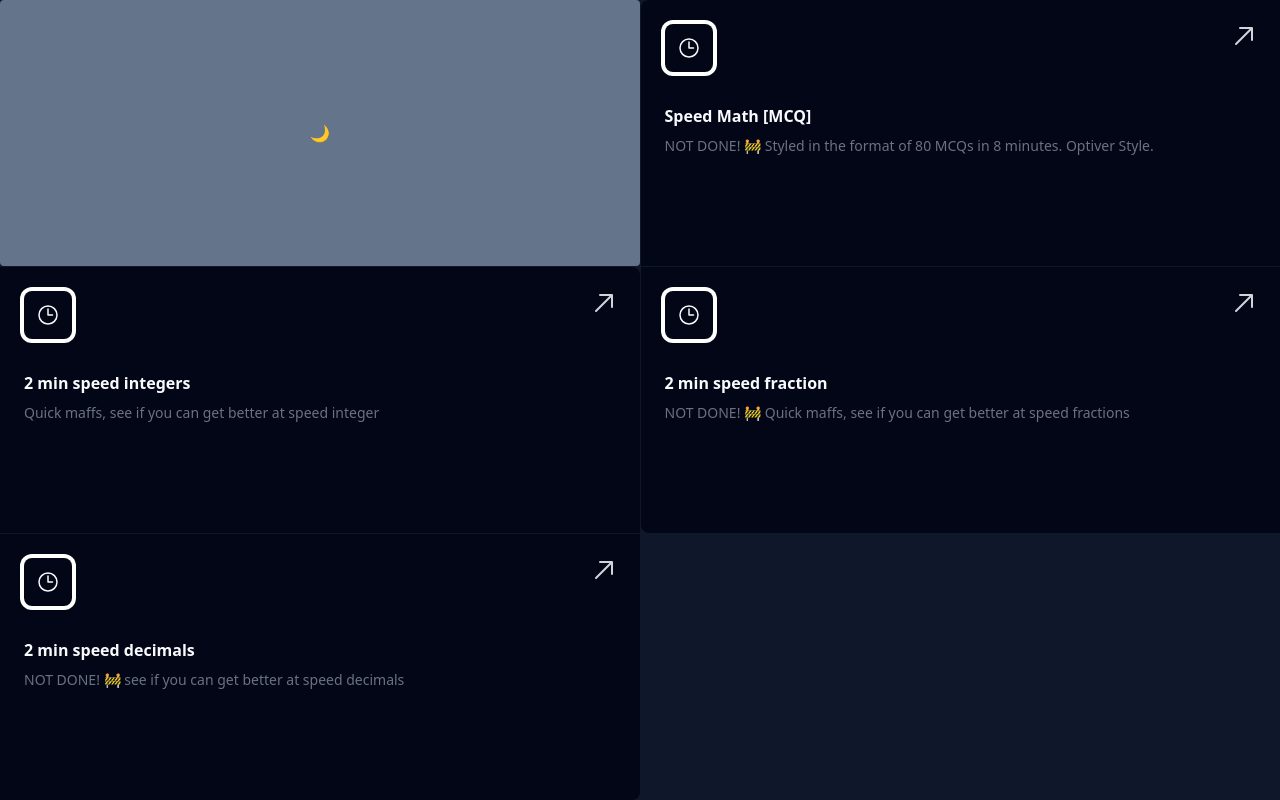
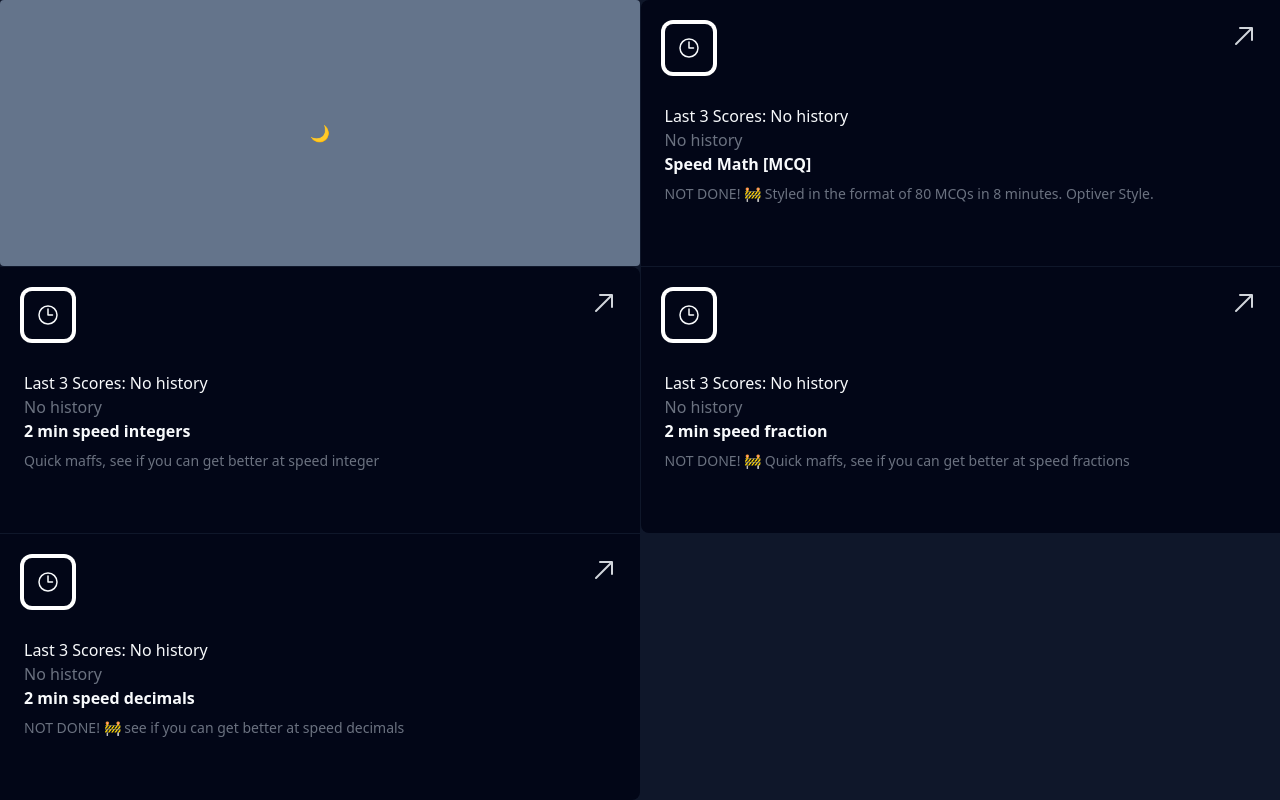
Before and after one commit to neosh11/MentalMathGames, a Next.js app: page / in a window 1280 px wide. Built offline with nearby package versions, Linux system fonts and the light colour scheme.

Commit message:
Add a simple line graph

```diff
--- a/package.json
+++ b/package.json
@@ -16,7 +16,8 @@
     "eslint-config-next": "13.3.0",
     "next": "13.3.0",
     "react": "18.2.0",
-    "react-dom": "18.2.0"
+    "react-dom": "18.2.0",
+    "react-sparklines": "^1.7.0"
   },
   "devDependencies": {
     "@types/node": "^18.16.0",
--- a/pages/index.tsx
+++ b/pages/index.tsx
@@ -12,6 +12,7 @@ import {
 } from "@heroicons/react/24/outline";
 import Link from "next/link";
 import { useEffect, useState } from "react";
+import { Sparklines, SparklinesLine } from "react-sparklines";
 
 function classNames(...classes) {
   return classes.filter(Boolean).join(" ");
@@ -73,8 +74,22 @@ if (typeof window !== "undefined") {
 export default function Home() {
   const [theme, setTheme] = useState("light");
 
+  const [history, setHistory] = useState([]);
+
   useEffect(() => {
     if (typeof window !== "undefined") {
+      // set history by looping htrought actions
+      // if history is not in localstorage, set it to empty array
+      const newHistory = [];
+      for (let i = 0; i < actions.length; i++) {
+        const sp = actions[i].href.split("/");
+        const id = sp[sp.length - 1];
+        newHistory.push(
+          JSON.parse(localStorage.getItem(`history-${id}`)) || []
+        );
+      }
+      setHistory(newHistory);
+
       if (localStorage.getItem("theme") === "light") {
         setTheme("light");
       } else {
@@ -148,6 +163,28 @@ export default function Home() {
                 </span>
               </div>
               <div className="mt-8">
+                <div>
+                  Last 3 Scores:{" "}
+                  {history[actionIdx] && history[actionIdx].length > 0
+                    ? history[actionIdx]
+                        .slice(Math.max(history[actionIdx].length - 3, 0))
+                        .map((score) => `${score}`)
+                        .join(", ")
+                    : "No history"}
+                </div>
+                {/* Make a graph based of history */}
+                <div className="flex flex-row">
+                  {history[actionIdx] && history[actionIdx].length > 0 ? (
+                    <div className="w-full h-auto">
+                      <Sparklines data={history[actionIdx]}>
+                        <SparklinesLine color="blue" />
+                      </Sparklines>
+                    </div>
+                  ) : (
+                    <div className="text-gray-500">No history</div>
+                  )}
+                </div>
+
                 <h3 className="text-base font-semibold leading-6">
                   <Link href={action.href} className="focus:outline-none">
                     {/* Extend touch target to entire panel */}
--- a/pages/math/speedmcq/[id].tsx
+++ b/pages/math/speedmcq/[id].tsx
@@ -226,7 +226,7 @@ const DisplayQuestion = React.memo(DisplayQuestionNM, (prev, next) => {
   return prev.question === next.question && prev.onAnswer === next.onAnswer;
 });
 
-const Started = ({ testState, questions, setTestState, timeAllowed }) => {
+const Started = ({ testState, questions, setTestState, timeAllowed, id }) => {
   const { question, score } = testState;
   const { l1, l2, l3, operation, option1, option2, option3, option4, answer } =
     questions[question];
@@ -250,7 +250,7 @@ const Started = ({ testState, questions, setTestState, timeAllowed }) => {
     return () => {
       clearInterval(timer);
     };
-  }, [timeLeft, setTestState, testState]);
+  }, [timeLeft, setTestState, testState, id]);
 
   // Format remaining time display
   const formatTimeLeft = () => {
@@ -331,7 +331,7 @@ const Started = ({ testState, questions, setTestState, timeAllowed }) => {
                 // end test
                 setTestState({ ...testState, started: "done" });
               }}
-              className="w-full bg-blue-500 hover:bg-blue-700 text-white dark:bg-pink-500 dark:text-slate-50 dark:hover:bg-slate-50 dark:hover:text-slate-500 font-bold py-2 px-4 rounded"
+              className="w-full hover:bg-blue-700 text-white bg-pink-500 dark:text-slate-50 dark:hover:bg-slate-50 dark:hover:text-slate-500 font-bold py-2 px-4 rounded"
             >
               End Test
             </button>
@@ -405,6 +405,22 @@ export default function Test() {
     // update time too
   }, [id]);
 
+  // make a useeffect run if started == done
+  useEffect(() => {
+    if (testState.started === "done") {
+      // save all the wrong answers
+      // Save the score locallyyy...
+      const history = localStorage.getItem(`history-${id}`);
+      const scoreArray = JSON.parse(history) || [];
+      // append the score to this...
+      scoreArray.push(score);
+      // remove the first element if there are more than 100 elements
+      if (scoreArray.length > 100) scoreArray.shift();
+      // save this to local storage
+      localStorage.setItem(`history-${id}`, JSON.stringify(scoreArray));
+    }
+  }, [testState.started, id, score]);
+
   console.log("parent rerendered");
 
   return (
@@ -428,6 +444,7 @@ export default function Test() {
         {/* deal with started */}
         {started === "yes" && (
           <Started
+            id={id}
             timeAllowed={timeAllowed}
             testState={testState}
             questions={questions}
```
